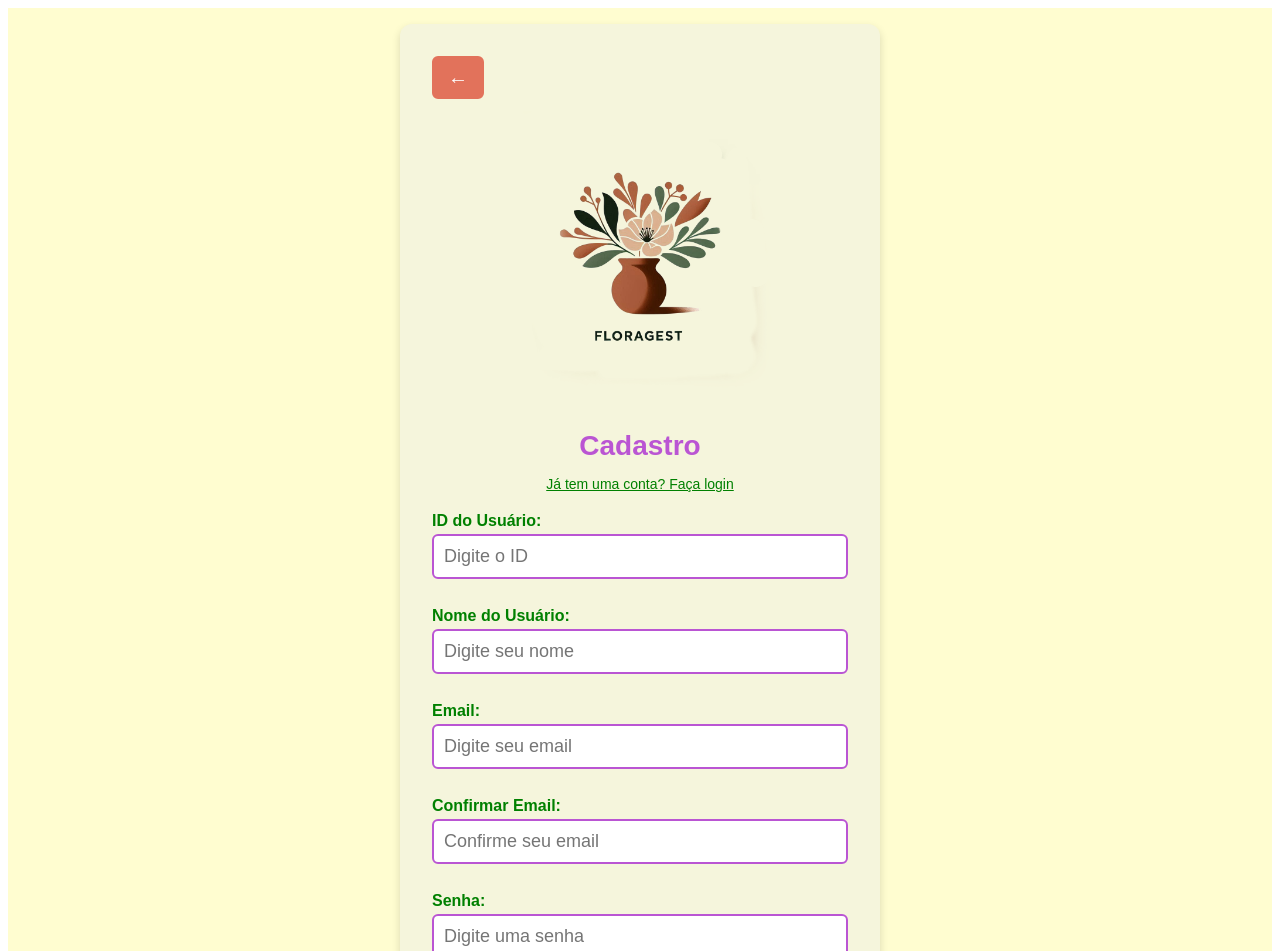
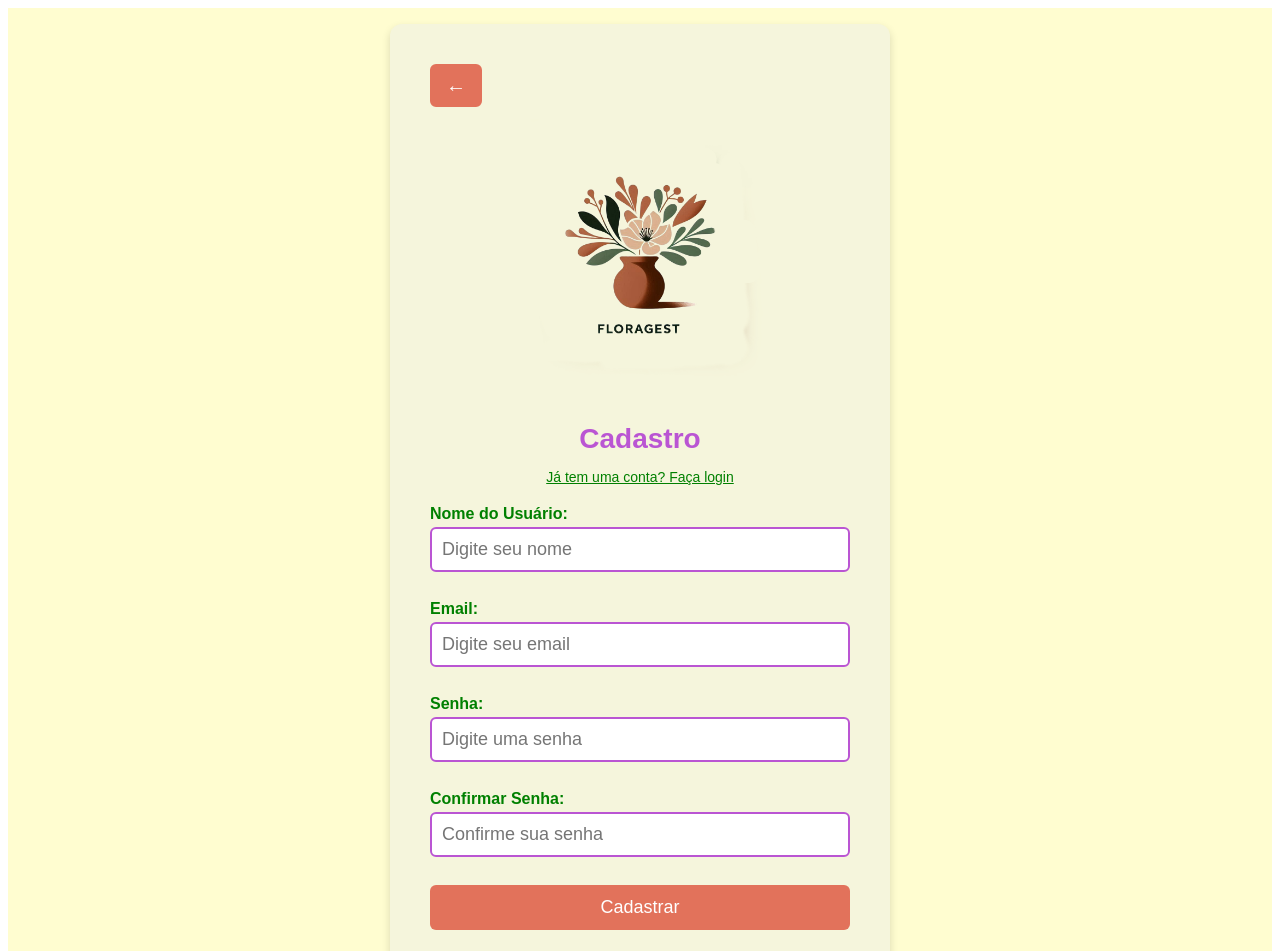
Before and after one commit to FGA0138-MDS-Ajax/2025.1-Jera, a React (Vite) app in the folder frontend/: page /register in a window 1280 px wide. Shown: the top 951 px of the page. Built offline with nearby package versions, Linux system fonts and the light colour scheme.

Commit message:
Página de cadastro V3

```diff
--- a/frontend/src/pages/Register.tsx
+++ b/frontend/src/pages/Register.tsx
@@ -1,45 +1,64 @@
-import React, { useState } from "react";
+import React, { useState, useEffect } from "react";
 import { useNavigate } from "react-router-dom";
 import "../styles/Register.css";
 import logo from "../assets/Minimalist_and_moder.png";
 
+/* ------------ Função auxiliar de validação ------------ */
+const validateFields = (
+  name: string,
+  email: string,
+  password: string,
+  confirmPassword: string
+) => {
+  const errors: { [key: string]: string } = {};
+
+  const isValidEmail = /^[^\s@]+@[^\s@]+\.[^\s@]+$/.test(email);
+  const isStrongPassword =
+    /^(?=.*[a-z])(?=.*[A-Z])(?=.*\d).{8,}$/.test(password) ||
+    /^(?=.*[a-zA-Z])(?=.*\d).{6,}$/.test(password);
+
+  if (!name.trim()) errors.name = "Nome é obrigatório.";
+  if (!isValidEmail) errors.email = "Email inválido.";
+  if (email.toLowerCase() === "teste@gmail.com")
+    errors.email = "Este email já está cadastrado.";
+  if (!isStrongPassword)
+    errors.password =
+      "Senha fraca. Use letras, números e ao menos 6 caracteres.";
+  if (password !== confirmPassword)
+    errors.confirmPassword = "As senhas não coincidem.";
+
+  return errors;
+};
+
 const Register = () => {
-  const [userId, setUserId] = useState("");
+  /* ------------ Estados ------------ */
   const [name, setName] = useState("");
   const [email, setEmail] = useState("");
-  const [confirmEmail, setConfirmEmail] = useState("");
   const [password, setPassword] = useState("");
   const [confirmPassword, setConfirmPassword] = useState("");
+
   const [errors, setErrors] = useState<{ [key: string]: string }>({});
+  const [hasSubmitted, setHasSubmitted] = useState(false); // <-- controla 1ª tentativa
+  const [isFormValid, setIsFormValid] = useState(true); // começa habilitado
+
   const navigate = useNavigate();
 
-  const isValidEmail = (email: string) =>
-    /^[^\s@]+@[^\s@]+\.[^\s@]+$/.test(email);
+  /* ------------ Validação em tempo real só DEPOIS do submit ------------ */
+  useEffect(() => {
+    if (hasSubmitted) {
+      const newErrors = validateFields(name, email, password, confirmPassword);
+      setErrors(newErrors);
+      setIsFormValid(Object.keys(newErrors).length === 0);
+    }
+  }, [name, email, password, confirmPassword, hasSubmitted]);
 
-  const isStrongPassword = (pwd: string) =>
-    /^(?=.*[a-z])(?=.*[A-Z])(?=.*\d).{8,}$/.test(pwd) ||
-    /^(?=.*[a-zA-Z])(?=.*\d).{6,}$/.test(pwd);
+  /* ------------ Submit ------------ */
+  const handleSubmit = (e: React.FormEvent<HTMLFormElement>) => {
+    e.preventDefault();
 
-  const handleSubmit = (event: React.FormEvent<HTMLFormElement>) => {
-    event.preventDefault();
-    const newErrors: { [key: string]: string } = {};
+    if (!hasSubmitted) setHasSubmitted(true); // marca que houve tentativa
 
-    if (!userId.trim()) newErrors.userId = "ID do usuário é obrigatório.";
-    if (!name.trim()) newErrors.name = "Nome é obrigatório.";
-    if (!isValidEmail(email)) newErrors.email = "Email inválido.";
-
-    if (email.toLowerCase() === "teste@gmail.com") {
-      newErrors.email = "Este email já está cadastrado.";
-    }
-
-    if (email !== confirmEmail)
-      newErrors.confirmEmail = "Os emails não coincidem.";
-    if (!isStrongPassword(password))
-      newErrors.password =
-        "Senha fraca. Use letras, números e ao menos 6 caracteres.";
-    if (password !== confirmPassword)
-      newErrors.confirmPassword = "As senhas não coincidem.";
-
+    const newErrors = validateFields(name, email, password, confirmPassword);
     setErrors(newErrors);
 
     if (Object.keys(newErrors).length === 0) {
@@ -57,24 +76,15 @@ const Register = () => {
         >
           ←
         </button>
+
         <img src={logo} alt="Logo" className="register-logo" />
         <h1>Cadastro</h1>
+
         <p className="login-link" onClick={() => navigate("/login")}>
           Já tem uma conta? Faça login
         </p>
 
-        <label>
-          ID do Usuário:
-          <input
-            type="text"
-            value={userId}
-            onChange={(e) => setUserId(e.target.value)}
-            placeholder="Digite o ID"
-            required
-          />
-        </label>
-        {errors.userId && <div className="register-error">{errors.userId}</div>}
-
+        {/* ---------- Nome ---------- */}
         <label>
           Nome do Usuário:
           <input
@@ -85,75 +95,59 @@ const Register = () => {
             required
           />
         </label>
-        {errors.name && <div className="register-error">{errors.name}</div>}
+        {hasSubmitted && errors.name && (
+          <div className="register-error">{errors.name}</div>
+        )}
 
+        {/* ---------- Email ---------- */}
         <label>
           Email:
           <input
             type="email"
             value={email}
-            onChange={(e) => {
-              setEmail(e.target.value);
-              setErrors((prev) => ({ ...prev, email: "" }));
-            }}
+            onChange={(e) => setEmail(e.target.value)}
             placeholder="Digite seu email"
             required
           />
         </label>
-        {errors.email && <div className="register-error">{errors.email}</div>}
-
-        <label>
-          Confirmar Email:
-          <input
-            type="email"
-            value={confirmEmail}
-            onChange={(e) => {
-              setConfirmEmail(e.target.value);
-              setErrors((prev) => ({ ...prev, confirmEmail: "" }));
-            }}
-            placeholder="Confirme seu email"
-            required
-          />
-        </label>
-        {errors.confirmEmail && (
-          <div className="register-error">{errors.confirmEmail}</div>
+        {hasSubmitted && errors.email && (
+          <div className="register-error">{errors.email}</div>
         )}
 
+        {/* ---------- Senha ---------- */}
         <label>
           Senha:
           <input
             type="password"
             value={password}
-            onChange={(e) => {
-              setPassword(e.target.value);
-              setErrors((prev) => ({ ...prev, password: "" }));
-            }}
+            onChange={(e) => setPassword(e.target.value)}
             placeholder="Digite uma senha"
             required
           />
         </label>
-        {errors.password && (
+        {hasSubmitted && errors.password && (
           <div className="register-error">{errors.password}</div>
         )}
 
+        {/* ---------- Confirmar Senha ---------- */}
         <label>
           Confirmar Senha:
           <input
             type="password"
             value={confirmPassword}
-            onChange={(e) => {
-              setConfirmPassword(e.target.value);
-              setErrors((prev) => ({ ...prev, confirmPassword: "" }));
-            }}
+            onChange={(e) => setConfirmPassword(e.target.value)}
             placeholder="Confirme sua senha"
             required
           />
         </label>
-        {errors.confirmPassword && (
+        {hasSubmitted && errors.confirmPassword && (
           <div className="register-error">{errors.confirmPassword}</div>
         )}
 
-        <button type="submit">Cadastrar</button>
+        {/* ---------- Botão de envio ---------- */}
+        <button type="submit" disabled={hasSubmitted && !isFormValid}>
+          Cadastrar
+        </button>
       </form>
     </div>
   );
--- a/frontend/src/styles/Register.css
+++ b/frontend/src/styles/Register.css
@@ -1,5 +1,6 @@
+/* ---------- Estrutura geral ---------- */
 .register-container {
-    background-color: #FFFDD0;
+    background-color: #fffdd0;
     min-height: 100vh;
     display: flex;
     justify-content: center;
@@ -12,11 +13,11 @@
     display: block;
     width: 160px;
     height: auto;
-    margin: 0 auto 16px auto;
+    margin: 0 auto 16px;
   }
 
   .register-form {
-    background-color: #F5F5DC;
+    background-color: #f5f5dc;
     padding: 24px;
     border-radius: 12px;
     width: 100%;
@@ -25,20 +26,21 @@
     box-sizing: border-box;
   }
 
+  /* ---------- Botão de voltar ---------- */
   .back-button {
     font-size: 22px;
     padding: 8px 16px;
     margin-bottom: 12px;
-    margin-left: 0px;
-    background-color: #E2725B;
-    border: 2px solid #E2725B;
+    background-color: #e2725b;
+    border: 2px solid #e2725b;
     border-radius: 6px;
-    color: white;
+    color: #fff;
     cursor: pointer;
   }
 
+  /* ---------- Título e link de login ---------- */
   .register-form h1 {
-    color: #BA55D3;
+    color: #ba55d3;
     font-size: 24px;
     margin-bottom: 8px;
     text-align: center;
@@ -53,6 +55,7 @@
     text-decoration: underline;
   }
 
+  /* ---------- Campos e rótulos ---------- */
   .register-form label {
     display: block;
     margin-bottom: 12px;
@@ -65,7 +68,7 @@
     padding: 10px;
     margin-top: 4px;
     margin-bottom: 16px;
-    border: 2px solid #BA55D3;
+    border: 2px solid #ba55d3;
     border-radius: 6px;
     font-size: 16px;
     box-sizing: border-box;
@@ -77,9 +80,10 @@
     box-shadow: 0 0 0 2px rgba(186, 85, 211, 0.3);
   }
 
+  /* ---------- Botão de envio ---------- */
   .register-form button[type="submit"] {
-    background-color: #E2725B;
-    color: white;
+    background-color: #e2725b;
+    color: #fff;
     padding: 12px;
     width: 100%;
     border: none;
@@ -93,18 +97,25 @@
     background-color: #ba4a3e;
   }
 
+  /* ---------- Foco visível (acessibilidade) ---------- */
+  button:focus-visible {
+    outline: 3px solid #ba55d3;
+    outline-offset: 2px;
+  }
+
+  /* ---------- Mensagens de erro ---------- */
   .register-error {
     background-color: #fce8e6;
     color: #8b0000;
     margin-top: 10px;
     font-weight: normal;
     padding: 10px 12px;
-    border-left: 5px solid #E2725B;
+    border-left: 5px solid #e2725b;
     border-radius: 8px;
     font-size: 14px;
   }
 
-  /* Responsivo: Mobile (até 480px) */
+  /* ---------- Responsivo: Mobile (≤ 480 px) ---------- */
   @media (max-width: 480px) {
     .register-form {
       padding: 16px;
@@ -130,15 +141,16 @@
     }
   }
 
-  /* Responsivo: Notebook e Desktop (a partir de 768px) */
+  /* ---------- Responsivo: Notebook & Desktop (≥ 768 px) ---------- */
   @media (min-width: 768px) {
     .register-form {
-      max-width: 480px;
-      padding: 32px;
+      max-width: 500px;  /* mais largo */
+      padding: 40px;     /* espaçamento maior */
     }
 
     .register-logo {
-      width: 300px;
+      width: 280px;      /* ajuste equilibrado */
+      margin-bottom: 24px;
     }
 
     .register-form h1 {
@@ -154,4 +166,10 @@
       font-size: 20px;
       padding: 8px 14px;
     }
+    .register-form button[disabled] {
+        background-color: #ccc;
+        cursor: not-allowed;
+        opacity: 0.7;
+      }
+
   }
```
